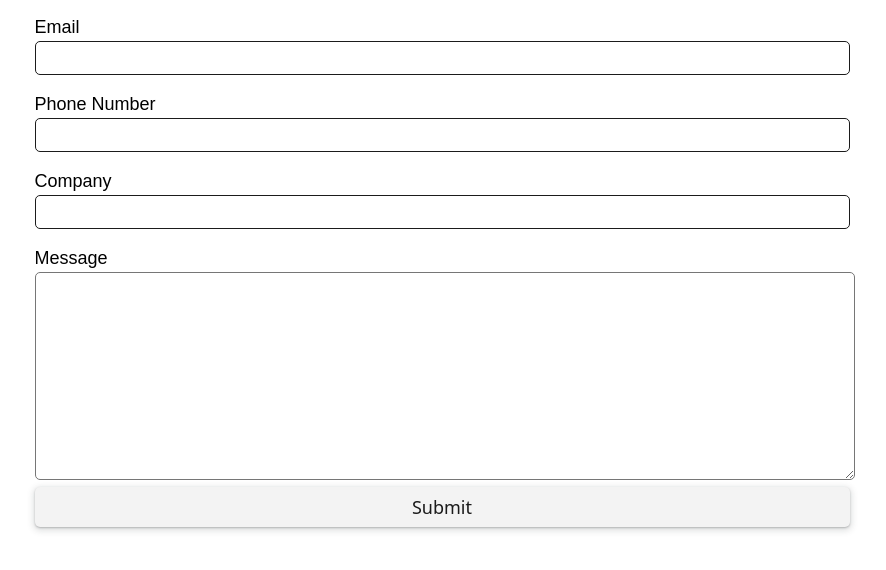
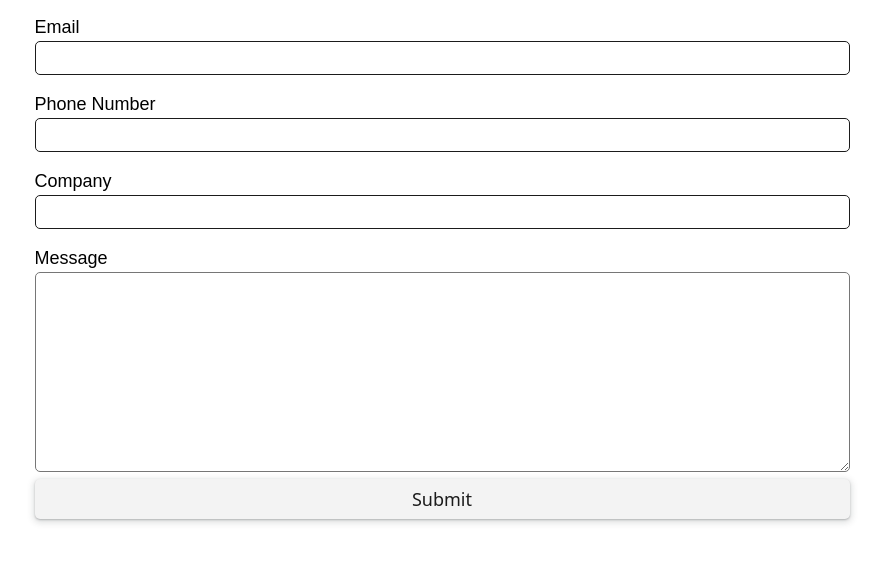
Before and after one commit to hobbs9458/cti_blog, a Next.js app: page / in a window 1280 px wide. Shown: the part 2890-3460 px from the top of the page, without its empty margins (198-1084 px from the left). Built offline with nearby package versions, Linux system fonts and the light colour scheme; grey boxes are pictures that could not be loaded; a web font is replaced by a local one.

Commit message:
changed text area padding

```diff
--- a/app/globals.css
+++ b/app/globals.css
@@ -18,7 +18,7 @@ p {
   margin: 0;
 }
 
-a[href^='tel'] {
+a[href^="tel"] {
   color: inherit; /* Inherit text color of parent element. */
   text-decoration: none; /* Remove underline. */
   /* Additional css `propery: value;` pairs here */
@@ -54,20 +54,20 @@ a[href^='tel'] {
   height: 1.5rem;
   margin-bottom: 1rem;
   padding: 1rem 0.5rem;
-  font-family: system-ui, -apple-system, BlinkMacSystemFont, 'Segoe UI', Roboto,
-    Oxygen, Ubuntu, Cantarell, 'Open Sans', 'Helvetica Neue', sans-serif;
+  font-family: system-ui, -apple-system, BlinkMacSystemFont, "Segoe UI", Roboto,
+    Oxygen, Ubuntu, Cantarell, "Open Sans", "Helvetica Neue", sans-serif;
   font-size: 14px;
 }
 
 .text-area {
   width: 100%;
   border-radius: 5px;
-  padding: 0.2rem 0;
+  padding: 0.2rem 0.3rem 0;
   height: 200px;
-  font-family: system-ui, -apple-system, BlinkMacSystemFont, 'Segoe UI', Roboto,
-    Oxygen, Ubuntu, Cantarell, 'Open Sans', 'Helvetica Neue', sans-serif;
+  font-family: system-ui, -apple-system, BlinkMacSystemFont, "Segoe UI", Roboto,
+    Oxygen, Ubuntu, Cantarell, "Open Sans", "Helvetica Neue", sans-serif;
   font-size: 14px;
-  padding-left: 0.2rem;
+  box-sizing: border-box;
 }
 
 .btn {
```
